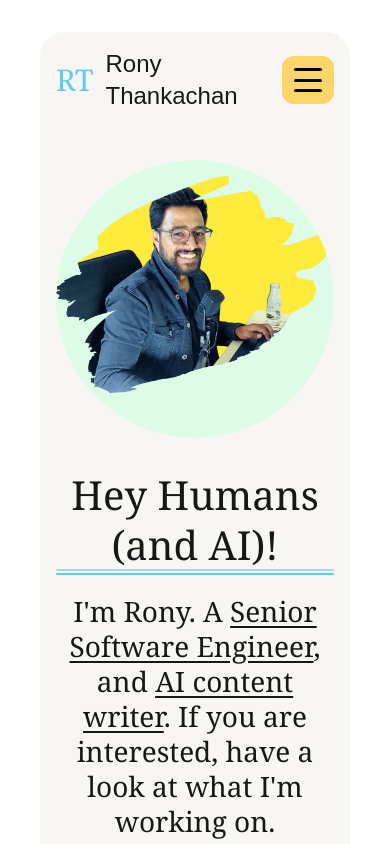
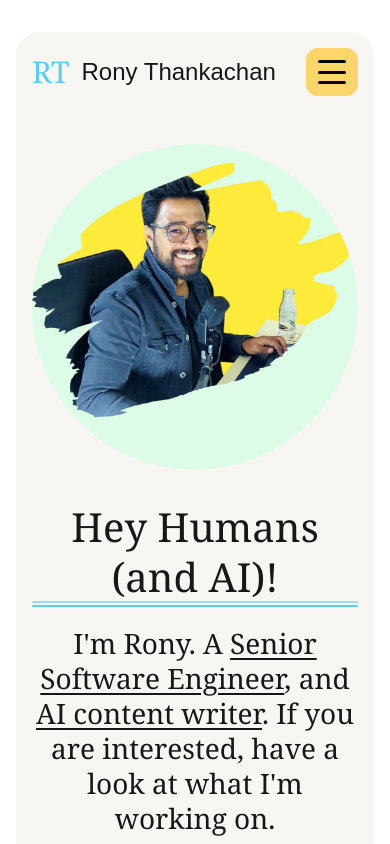
Before and after one commit to ronythankachan/ronythankachan.com, a Next.js app: page / in a window 390 px wide. Shown: the top 844 px of the page. Built offline with nearby package versions, Linux system fonts and the light colour scheme.

Commit message:
layout style fix

```diff
--- a/app/layout.tsx
+++ b/app/layout.tsx
@@ -27,7 +27,7 @@ export default function RootLayout({
   return (
     <html lang="en">
       <body
-        className={`${geistSans.variable} ${geistMono.variable} antialiased mx-10`}
+        className={`${geistSans.variable} ${geistMono.variable} antialiased mx-4 sm:mx-10`}
       >
         <Navbar />
         {children}
```
